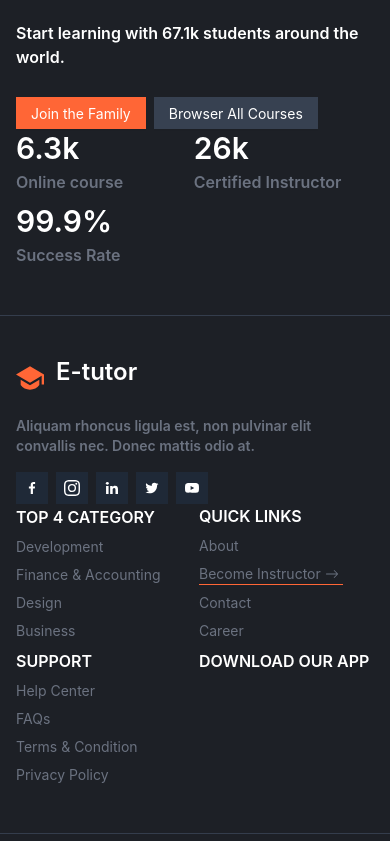
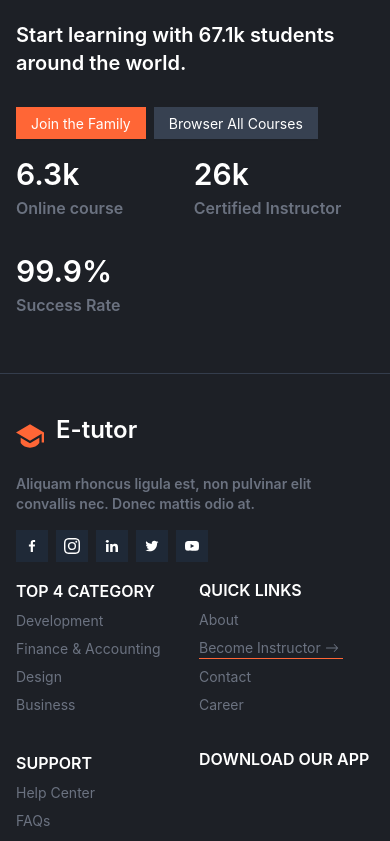
Before and after one commit to Ramakm/E-tutor, a Next.js app: page / in a window 390 px wide. Shown: the part 9260-10101 px from the top of the page. Built offline with nearby package versions, Linux system fonts and the light colour scheme.

Commit message:
Footer Responsive

```diff
--- a/src/components/Layouts/Footer.tsx
+++ b/src/components/Layouts/Footer.tsx
@@ -20,7 +20,7 @@ const Footer = () => {
               <div>
                 <Typography.Title
                   level={2}
-                  className="text-neutral lg:text-3xl md:text-xl text-base"
+                  className="text-neutral lg:text-3xl md:text-2xl text-xl"
                 >
                   Start learning with 67.1k students around the world.
                 </Typography.Title>
@@ -44,7 +44,7 @@ const Footer = () => {
             </Col>
             {/*--- Online Course ---*/}
             <Col xs={11} sm={11} md={8} lg={4} xl={4}>
-              <div className="">
+              <div className="lg:ml-4 lg:my-0 my-4">
                 <Typography.Title level={2} className="text-neutral">
                   6.3k
                 </Typography.Title>
@@ -55,7 +55,7 @@ const Footer = () => {
             </Col>
             {/*--- Instructor ---*/}
             <Col xs={11} sm={11} md={8} lg={4} xl={4}>
-              <div className="">
+              <div className="lg:ml-4 lg:my-0 md:ml-4 my-4">
                 <Typography.Title level={2} className="text-neutral">
                   26k
                 </Typography.Title>
@@ -66,7 +66,7 @@ const Footer = () => {
             </Col>
             {/*--- Success ---*/}
             <Col xs={24} sm={24} md={8} lg={4} xl={4}>
-              <div className="">
+              <div className="lg:ml-4 lg:my-0 md:ml-4 my-4">
                 <Typography.Title level={2} className="text-neutral">
                   99.9%
                 </Typography.Title>
@@ -109,7 +109,7 @@ const Footer = () => {
             </Col>
             {/*--- Category ---*/}
             <Col className="gutter-row" xs={12} sm={12} md={8} lg={4} xl={4}>
-              <div>
+              <div className="lg:ml-4 md:ml-4 md:my-4 lg:my-0 my-4">
                 <Typography.Title level={5} className="text-neutral uppercase">
                   top 4 category
                 </Typography.Title>
@@ -136,7 +136,7 @@ const Footer = () => {
             </Col>
             {/*--- Quick Links ---*/}
             <Col className="gutter-row" xs={12} sm={12} md={8} lg={4} xl={4}>
-              <div>
+              <div className="lg:ml-4 md:ml-4 md:my-4 lg:my-0 my-4">
                 <Typography.Title level={5} className="text-neutral uppercase">
                   quick links
                 </Typography.Title>
@@ -166,7 +166,7 @@ const Footer = () => {
             </Col>
             {/*--- Support ---*/}
             <Col className="gutter-row" xs={12} sm={12} md={8} lg={4} xl={4}>
-              <div>
+              <div className="lg:ml-4 md:ml-4 md:my-4 lg:my-0 my-4">
                 <Typography.Title level={5} className="text-neutral uppercase">
                   support
                 </Typography.Title>
@@ -193,7 +193,7 @@ const Footer = () => {
             </Col>
             {/*--- App ---*/}
             <Col className="gutter-row" xs={12} sm={12} md={8} lg={6} xl={6}>
-              <div>
+              <div className="lg:ml-4 md:ml-4 md:my-4 lg:my-0 my-4">
                 <Typography.Title
                   level={5}
                   className="text-neutral uppercase pb-3"
```
Also changed, not shown: src/components/Layouts/Topbar.tsx (+5 -3 lines).
